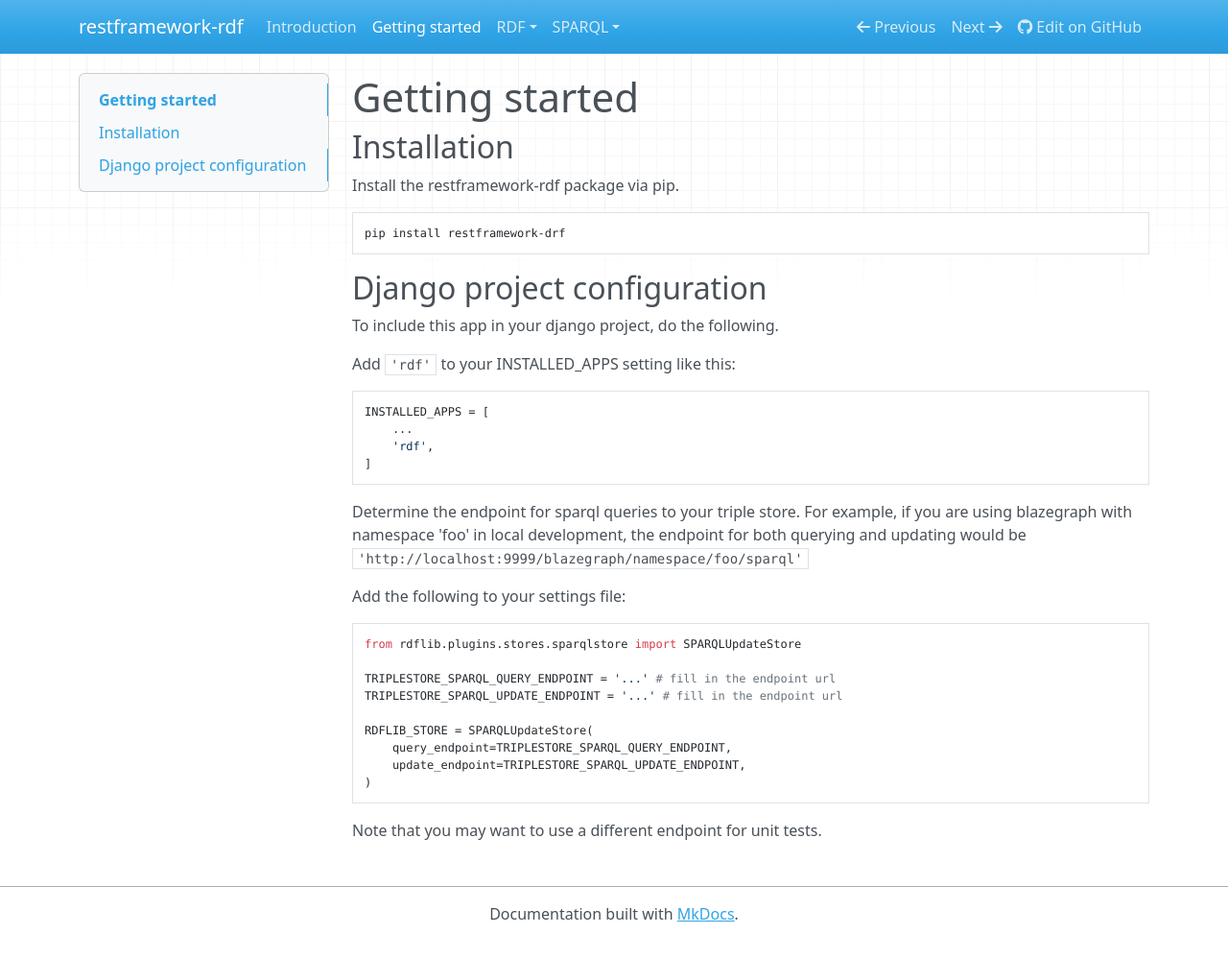
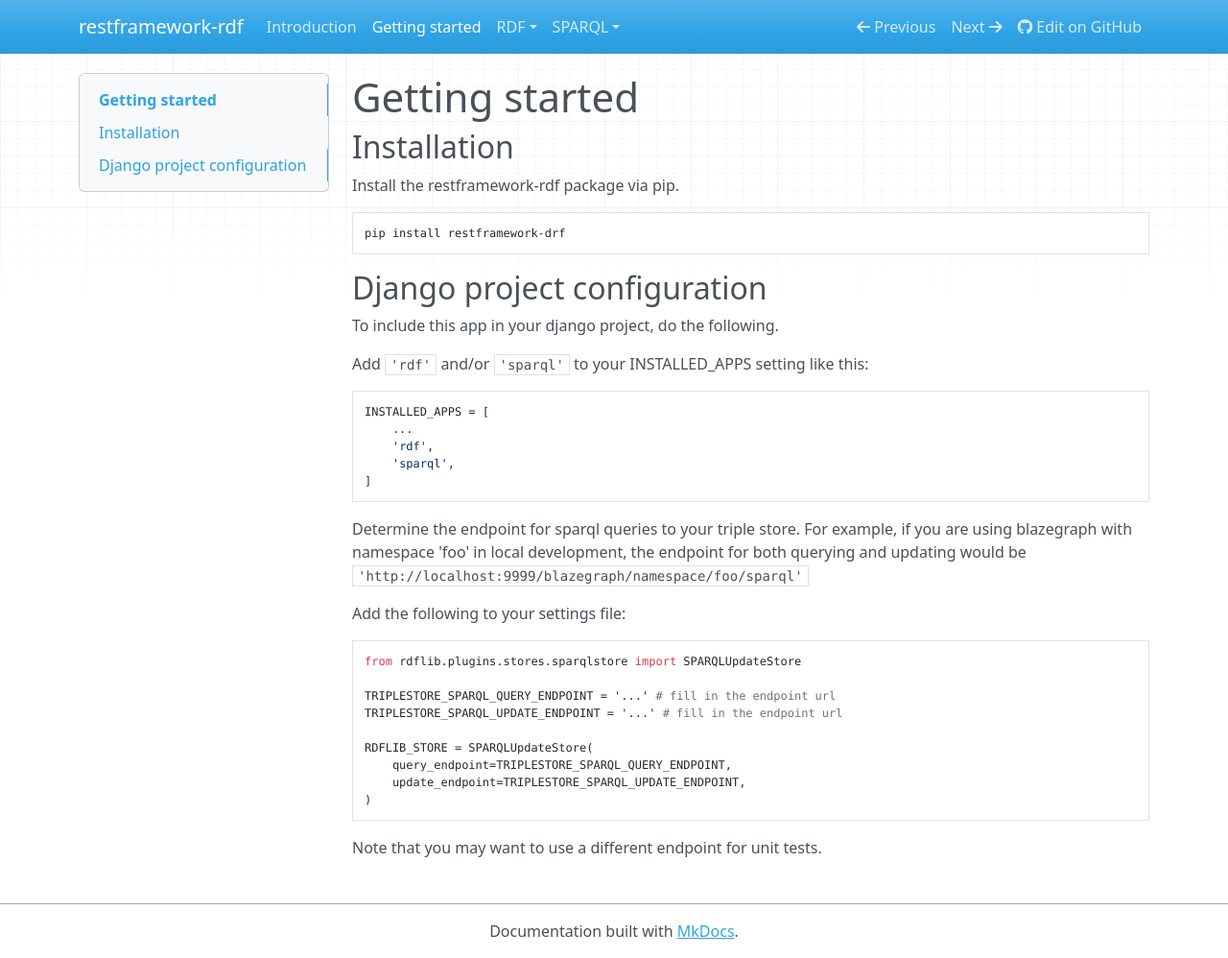
Before and after one commit to UUDigitalHumanitieslab/restframework-rdf, an MkDocs documentation site: the page built from docs/getting-started.md, in a window 1280 px wide and 998 px high. Shown: the whole window at 96% size. Built offline with MkDocs 1.6.1, drawn with Linux system fonts in a browser that asks for light colours; nearby versions of some CDN libraries.

Commit message:
update django settings instructions

````diff
--- a/docs/getting-started.md
+++ b/docs/getting-started.md
@@ -12,12 +12,13 @@
 
 To include this app in your django project, do the following.
 
-Add `'rdf'` to your INSTALLED_APPS setting like this:
+Add `'rdf'` and/or `'sparql'` to your INSTALLED_APPS setting like this:
 
 ```python
 INSTALLED_APPS = [
     ...
     'rdf',
+    'sparql',
 ]
 ```
 
````
